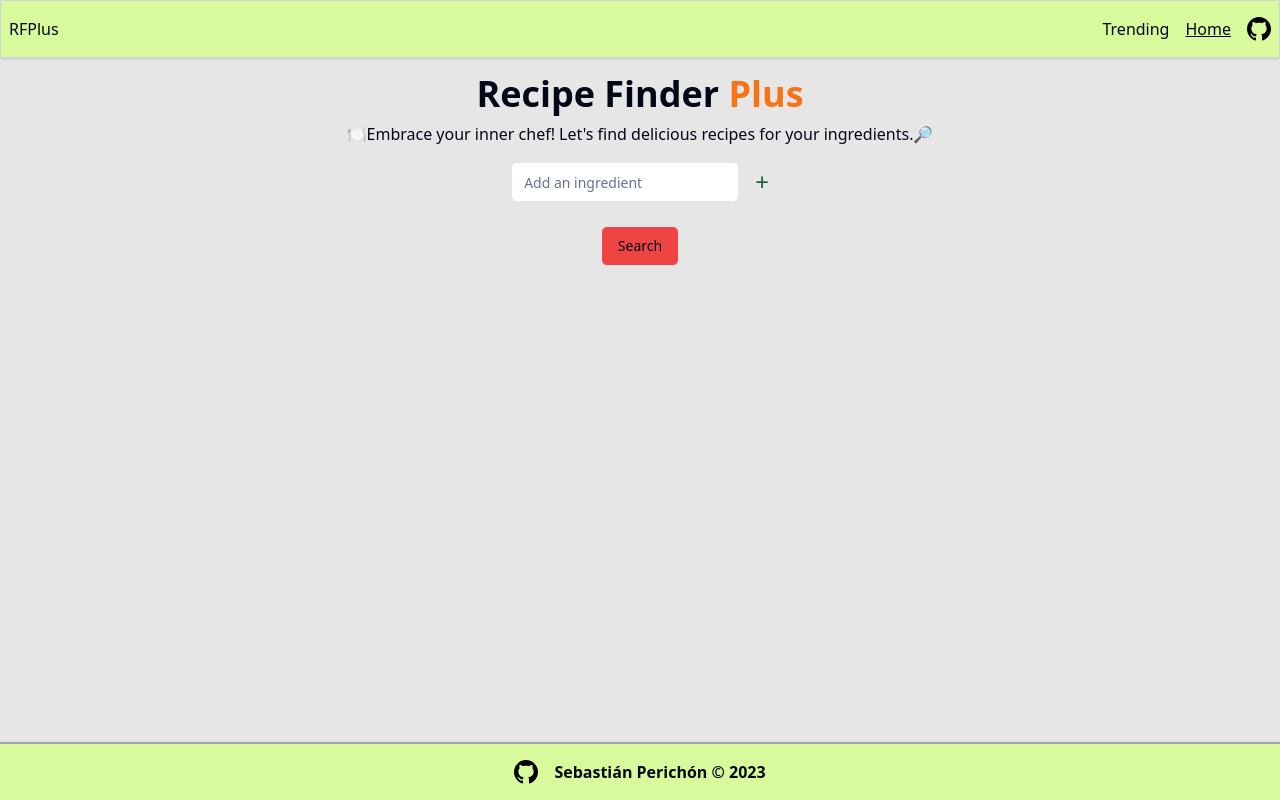
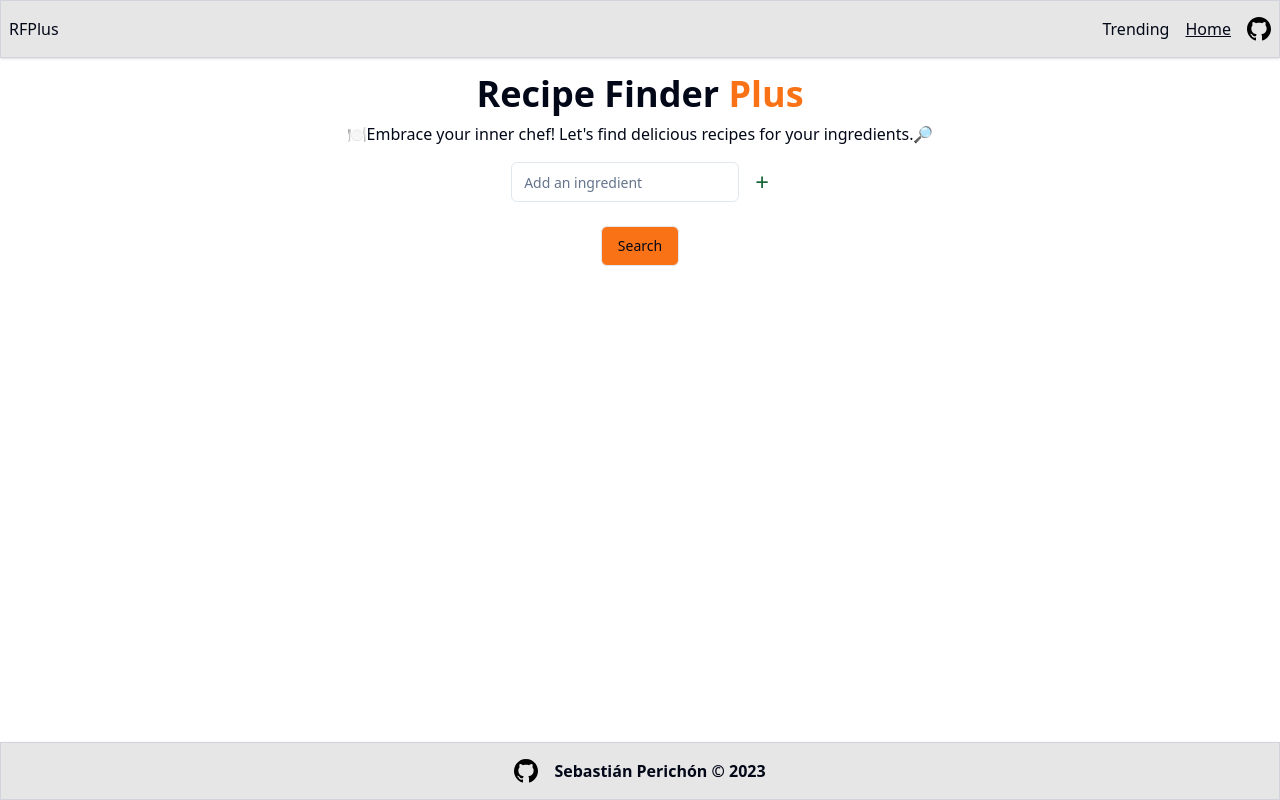
Before and after one commit to modestsp/RecipeFinderPlusClient, a React (Vite) app: page / in a window 1280 px wide. Built offline with nearby package versions, Linux system fonts and the light colour scheme.

Commit message:
Added styles

```diff
--- a/src/components/Layout/Footer.tsx
+++ b/src/components/Layout/Footer.tsx
@@ -3,7 +3,7 @@ import { Link } from "react-router-dom";
 
 const Footer = () => {
   return (
-    <footer className="flex gap-4 font-semibold mt-auto bg-lime-200 shadow justify-center items-center p-4 border-t-2 border-gray-400">
+    <footer className="flex gap-4 font-semibold mt-auto shadow justify-center items-center p-4 border bg-[#e6e6e6]  border-gray-300 ">
       <Link to="https://github.com/modestsp">
         <img src={githubIcon} alt="github" />
       </Link>
--- a/src/components/Layout/Header.tsx
+++ b/src/components/Layout/Header.tsx
@@ -14,7 +14,7 @@ const Header = () => {
   });
   console.log(location.pathname);
   return (
-    <header className="flex justify-between shadow bg-lime-200 align-middle py-4 px-2 border border-gray-300">
+    <header className="flex justify-between shadow bg-[#e6e6e6]  align-middle py-4 px-2 border border-gray-300">
       <p>
         RF<span>Plus</span>
       </p>
--- a/src/components/Layout/Layout.tsx
+++ b/src/components/Layout/Layout.tsx
@@ -7,7 +7,7 @@ interface ILayout {
 
 const Layout = ({ children }: ILayout): JSX.Element => {
   return (
-    <div className="flex bg-[#e6e6e6] flex-col min-h-screen">
+    <div className="flex flex-col min-h-screen">
       <Header />
       {children}
       <Footer />
--- a/src/components/ui/button.tsx
+++ b/src/components/ui/button.tsx
@@ -19,7 +19,7 @@ const buttonVariants = cva(
         ghost: "hover:bg-accent hover:text-accent-foreground",
         link: "text-primary underline-offset-4 hover:underline",
         search:
-          "border border-input bg-red-500 hover:bg-red-200 hover:text-accent-foreground",
+          "border border-input bg-orange-500 hover:bg-orange-200 hover:text-accent-foreground",
       },
       size: {
         default: "h-10 px-4 py-2",
--- a/src/pages/Recipe.tsx
+++ b/src/pages/Recipe.tsx
@@ -54,28 +54,33 @@ const Recipe = () => {
   return (
     <Card>
       <CardHeader>
-        <CardTitle>{recipeDetails.data.title}</CardTitle>
+        <CardTitle className="md:text-3xl text-orange-500 text-2xl font-bold ">
+          {recipeDetails.data.title}
+        </CardTitle>
         {/* <CardDescription>
               Ready in {recipeDetails.data.readyInMinutes}'
             </CardDescription> */}
       </CardHeader>
       <CardContent>
         <img src={recipeDetails.data.image} alt={recipeDetails.data.title} />
-
-        <p className="text-3xl font-bold mt-2 mb-2">Ingredients</p>
-        <ul className="list-disc pl-7 bg-slate-300 rounded-sm shadow-lg p-2">
+        <div className="border lg:w-1/2  border-gray-400 rounded-sm mt-2 px-1 py-1 ">
+          <p className="lg:text-3xl text-2xl font-bold mb-1 ">Ingredients</p>
+          <ul className="list-disc pl-7  ">
             {recipeDetails.data.extendedIngredients.map(
               (ingredient: IRecipeIngredient) => (
                 <li key={ingredient.original}>{ingredient.original}</li>
               )
             )}
           </ul>
-        <div>
-          <p className="text-3xl font-bold mt-2 mb-2">Instructions</p>
+        </div>
+        <div className="mt-2 px-1 py-1">
+          <p className="lg:text-3xl text-2xl font-bold mt-2 mb-2">
+            Instructions
+          </p>
           {recipeDetails.data.analyzedInstructions[0].steps.map(
             (step: IRecipeStep) => (
               <ul
-                className="list-disc pl-4 shadow bg-gray-400 mb-2 rounded-sm py-1"
+                className="list-disc pl-4 mb-2 rounded-sm py-1"
                 key={step.number}
               >
                 <p className="text-xl font-semibold ">Step {step.number}</p>
```
Lines whose indentation alone changed are shown as unchanged.
